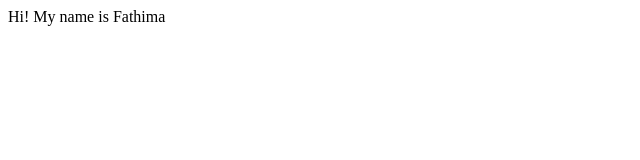
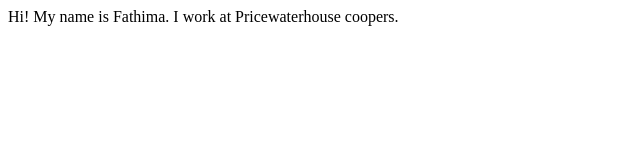
Before and after one commit to sfathimazohra/myPortfolio, a plain HTML site: page index.html in a window 1280 px wide. Shown: the whole page, without its empty margins (0-640 px from the left). Drawn offline with Linux system fonts and the light colour scheme.

Commit message:
docs: updates work

```diff
--- a/index.html
+++ b/index.html
@@ -6,6 +6,8 @@
     <title>My Portfolio</title>
 </head>
 <body>
-    Hi! My name is Fathima
+    Hi! My name is Fathima.
+
+    I work at Pricewaterhouse coopers.
 </body>
 </html>
```
